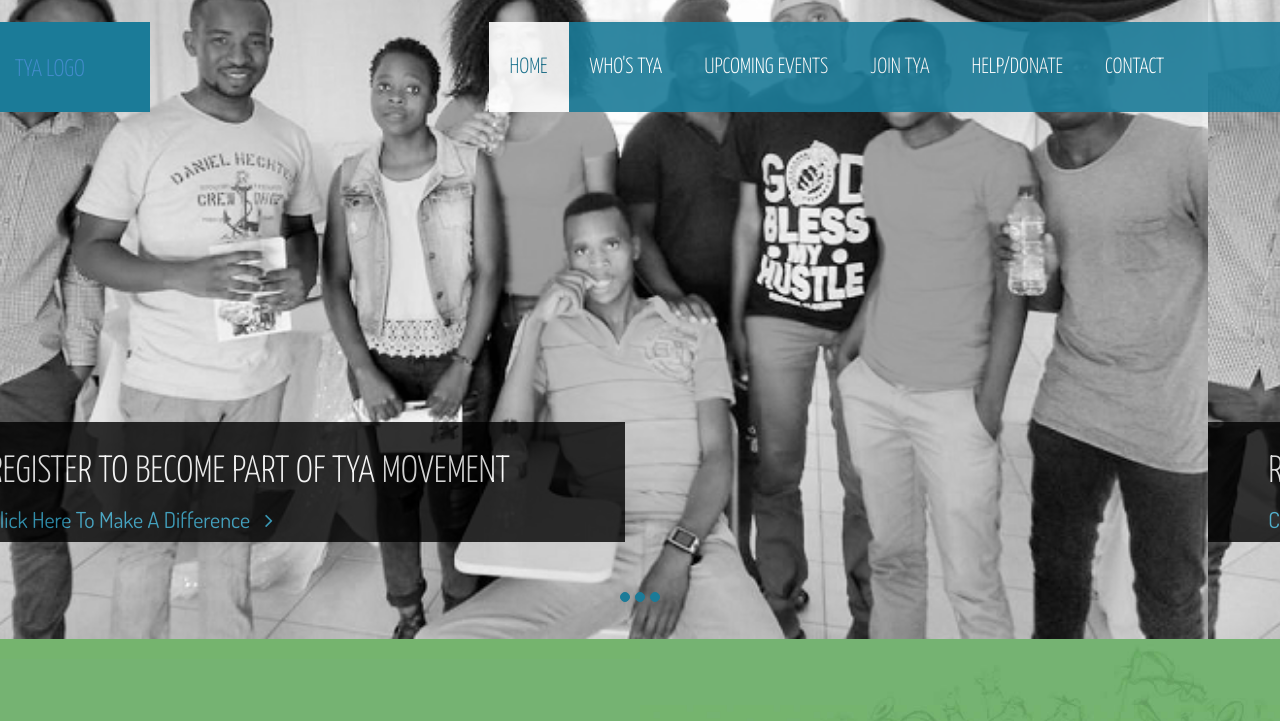
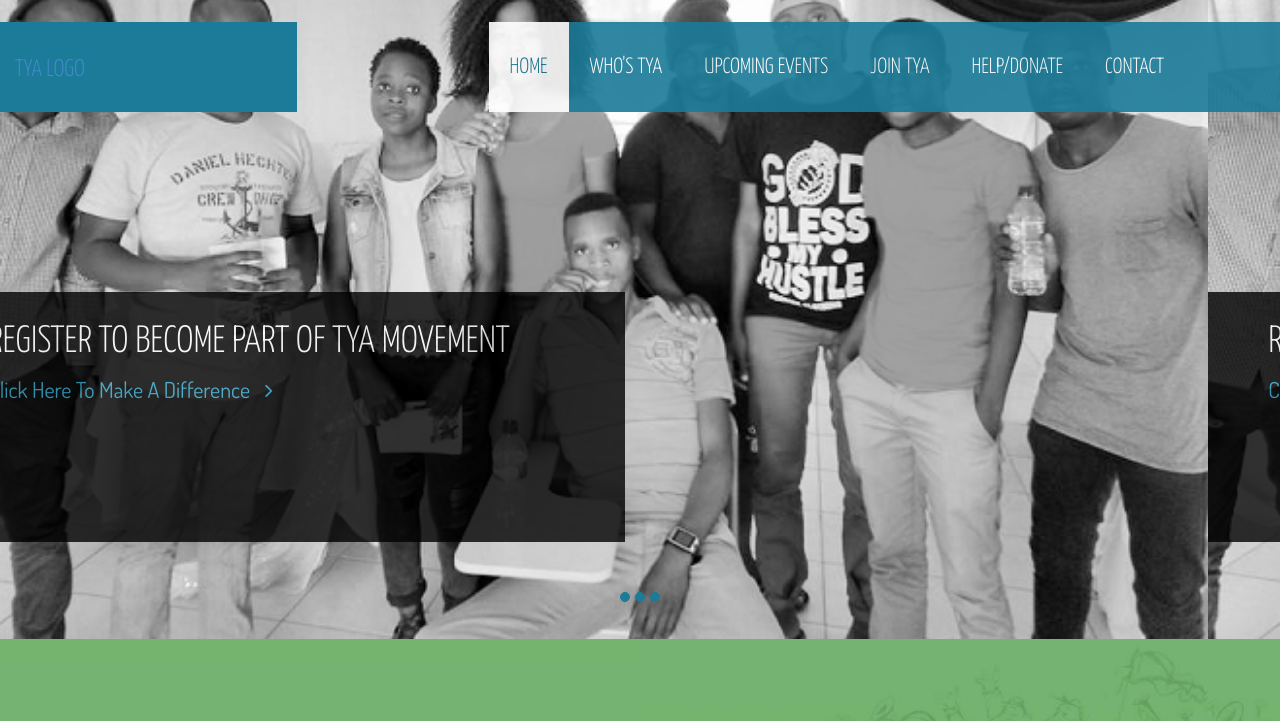
Before and after one commit to Rudzie09/TYA, a plain HTML site: page index.html in a window 1280 px wide. Shown: the part 54-775 px from the top of the page. Drawn offline with Linux system fonts and the light colour scheme; some packages are replaced by stand-ins of ours.

Commit message:
an again

```diff
--- a/css/main.css
+++ b/css/main.css
@@ -106,7 +106,7 @@ h2 {
   height: 90px;
   margin-bottom: 20px;
   position: relative;
-  width: 150px;
+  width: 297px;
 }
 
 .navbar-brand img {
@@ -197,7 +197,7 @@ h2 {
   text-transform: capitalize;
   color: #fff;
   text-align: left;
-  width:697px;height:120px;
+   width:697px;height:250px;
 }
 
 
```
